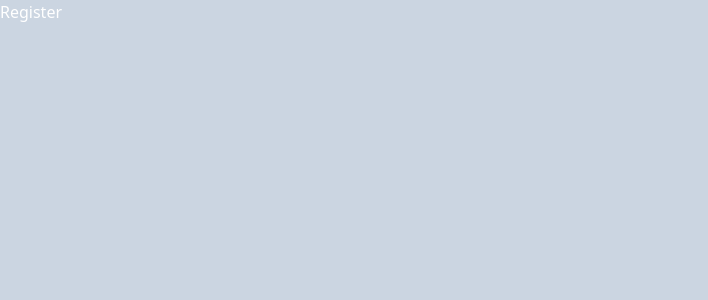
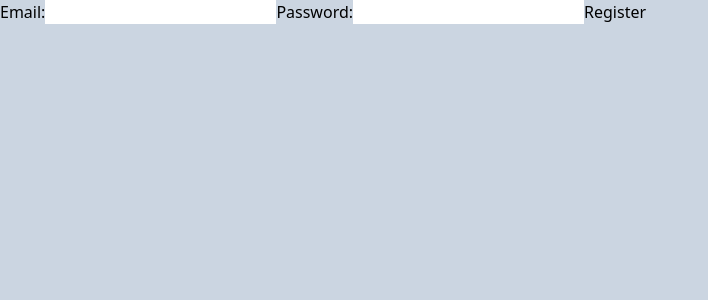
Before and after one commit to brunocoronado49/react-login-fire, a React (Create React App) app: page /register in a window 1280 px wide. Shown: the top 300 px of the page, without its empty margins (0-708 px from the left). Built offline with nearby package versions, Linux system fonts and the light colour scheme.

Commit message:
Agregando firebase auth para registro de correos

```diff
--- a/src/App.js
+++ b/src/App.js
@@ -6,7 +6,7 @@ import { AuthProvider } from './context/authContext'
 
 function App() {
   return (
-    <div className="bg-slate-300 h-screen text-white flex">
+    <div className="bg-slate-300 h-screen flex">
       <AuthProvider>
         <Routes>
           <Route path="/" element={<Home />} />
--- /dev/null
+++ b/src/components/Alert.js
@@ -0,0 +1,9 @@
+import React from 'react'
+
+const Alert = () => {
+  return (
+    <div>Alert</div>
+  )
+}
+
+export default Alert
--- a/src/components/Register.js
+++ b/src/components/Register.js
@@ -1,6 +1,40 @@
+import { useState } from 'react'
+import { useNavigate } from 'react-router-dom'
+import { useAuth } from '../context/authContext'
 
 export const Register = () => {
+  const [user, setUser] = useState({
+    email: "",
+    password: ""
+  })
+
+  const navigate = useNavigate()
+
+  const { signUp } = useAuth()
+
+  const onChange = ({ target: { name, value } }) => {
+    setUser({ ...user, [name]: value })
+  }
+
+  const onSubmit = async (event) => {
+    event.preventDefault()
+    try {
+      await signUp(user.email, user.password)
+      navigate("/")
+    } catch (error) {
+      console.log(error)
+    }
+  }
+
   return (
-    <div>Register</div>
+    <div>
+      <form onSubmit={onSubmit}>
+        <label>Email:</label>
+        <input type="email" name="email" onChange={onChange} />
+        <label>Password:</label>
+        <input type="password" name="password" onChange={onChange} />
+        <button>Register</button>
+      </form>
+    </div>
   )
 }
--- a/src/context/authContext.js
+++ b/src/context/authContext.js
@@ -1,4 +1,6 @@
 import { createContext, useContext } from 'react'
+import { createUserWithEmailAndPassword } from 'firebase/auth'
+import { auth } from '../config/firebase'
 
 export const authContext = createContext()
 
@@ -9,11 +11,12 @@ export const useAuth = () => {
 }
 
 export function AuthProvider({ children }) {
-  const user = {
-    login: true,
+  const signUp = (email, password) => {
+    createUserWithEmailAndPassword(auth, email, password)
   }
+
   return (
-    <authContext.Provider value={user}>
+    <authContext.Provider value={{signUp}}>
       {children}
     </authContext.Provider>
   )
```
